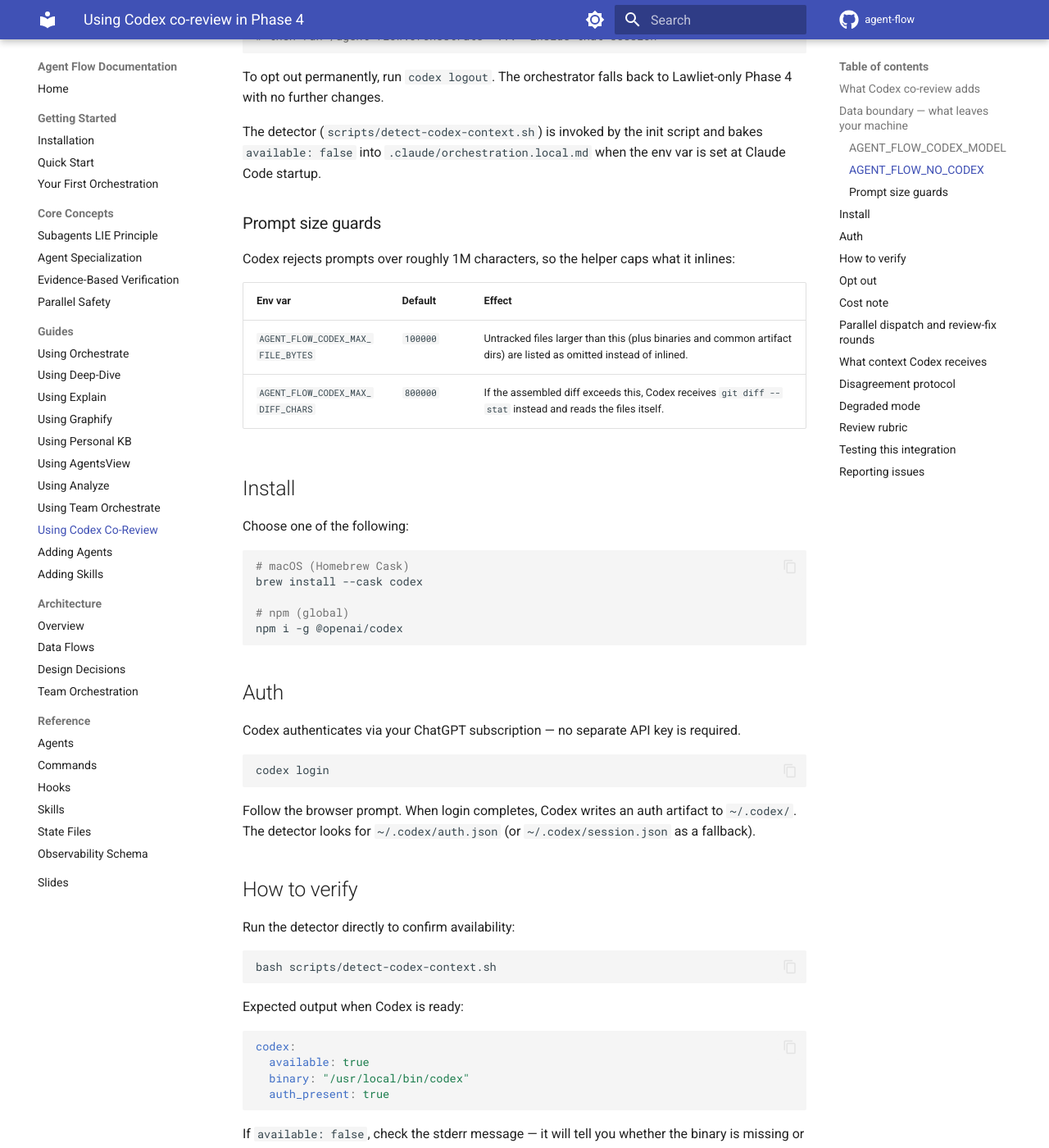
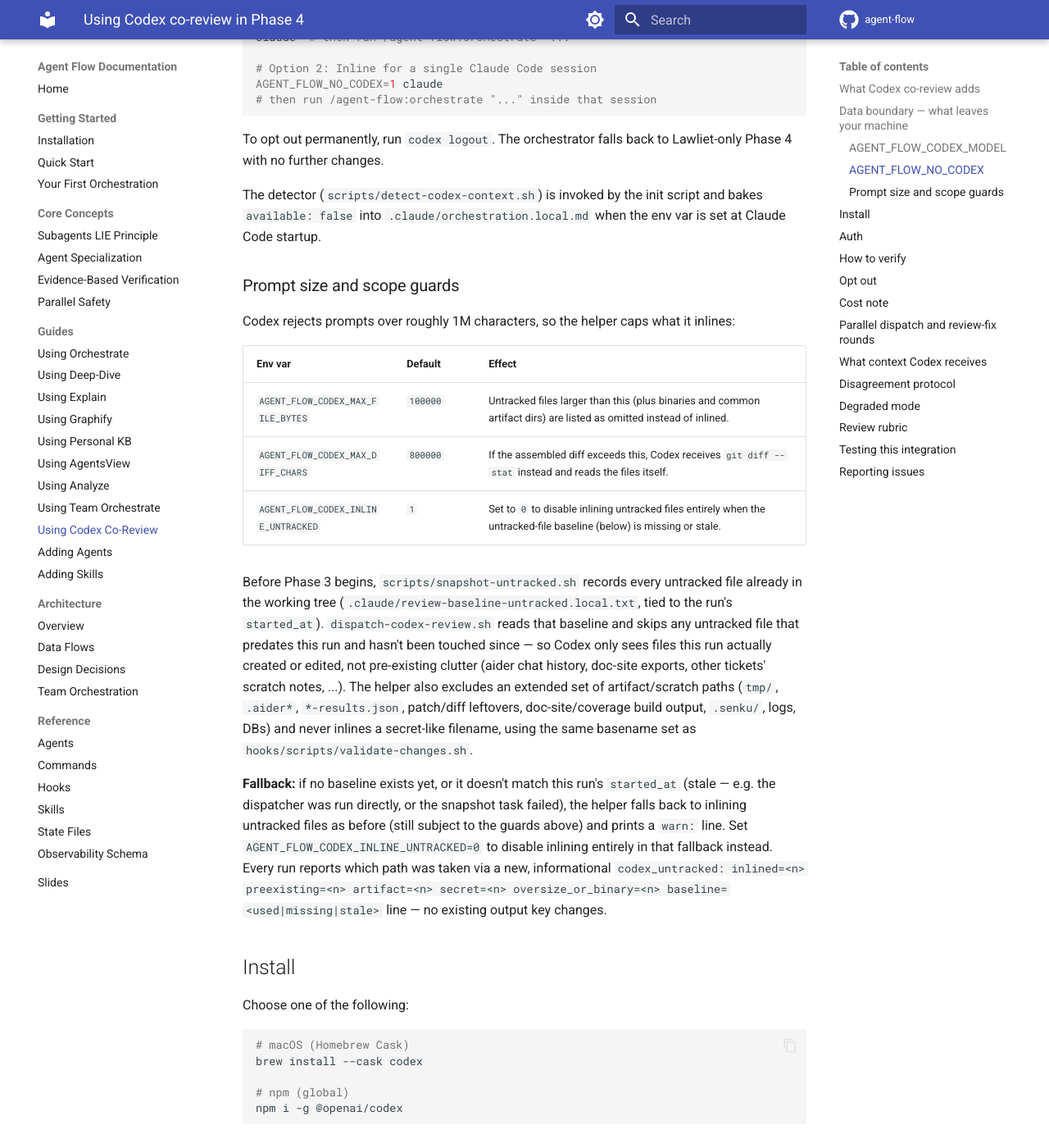
Before and after one commit to josix/agent-flow, an MkDocs documentation site: the page built from docs/guides/using-codex-review.md, in a window 1280 px wide and 1400 px high, scrolled down 1634 px. Shown: the whole window at 82% size. Built offline with MkDocs 1.6.1 and Material for MkDocs 9.7.7, drawn with Linux system fonts in a browser that asks for light colours; comment, search, counter and statistics services are not loaded; some of the changed text lies outside the part shown.

Commit message:
docs: document the untracked-file baseline for Codex review
Documents scripts/snapshot-untracked.sh, the untracked-file precedence
order, the new codex_untracked stdout key, and the
AGENT_FLOW_CODEX_INLINE_UNTRACKED kill switch across commands/orchestrate.md
(manual Phase 3), the codex-co-review skill reference, the Codex co-review
guide (data boundary, prompt/scope guards, context list), the commands
reference (sequence diagram + env var table), and a new state-files.md
section for review-baseline-untracked.local.txt.

Co-Authored-By: Claude Fable 5.1 <noreply@anthropic.com>
Claude-Session: https://claude.ai/code/session_01XtkZ8b2yn9FPXZtzwsQYaR

```diff
--- a/docs/guides/using-codex-review.md
+++ b/docs/guides/using-codex-review.md
@@ -24,10 +24,14 @@ servers via your authenticated Codex CLI session:
 
 - The full diff under review (`git merge-base HEAD <default-branch>..HEAD` plus
   any uncommitted working-tree changes), or — in review-fix rounds 2+ — only
-  the changes since the previous round (`--diff-base <rev>`). Untracked
-  binaries, artifact directories, and files over `AGENT_FLOW_CODEX_MAX_FILE_BYTES`
-  are listed as omitted rather than inlined; a diff over
-  `AGENT_FLOW_CODEX_MAX_DIFF_CHARS` is replaced by `git diff --stat`.
+  the changes since the previous round (`--diff-base <rev>`). Only untracked
+  files created or modified during this run are inlined — files that already
+  existed before the run (per the snapshot taken at Phase 3 start) are left
+  out and only counted. Untracked binaries, artifact/scratch directories, and
+  files over `AGENT_FLOW_CODEX_MAX_FILE_BYTES` are listed as omitted rather
+  than inlined; secret-like filenames (`.env`, `*.pem`, `id_rsa*`, ...) are
+  never inlined; a diff over `AGENT_FLOW_CODEX_MAX_DIFF_CHARS` is replaced by
+  `git diff --stat`.
 - The task description as recorded in the orchestrator's state file
   `.claude/orchestration.local.md` (the shared helper accepts the path via
   `--state-file`).
@@ -78,7 +82,7 @@ The detector (`scripts/detect-codex-context.sh`) is invoked by the init script
 and bakes `available: false` into `.claude/orchestration.local.md` when the env
 var is set at Claude Code startup.
 
-### Prompt size guards
+### Prompt size and scope guards
 
 Codex rejects prompts over roughly 1M characters, so the helper caps what it
 inlines:
@@ -87,6 +91,29 @@ inlines:
 |---------|---------|--------|
 | `AGENT_FLOW_CODEX_MAX_FILE_BYTES` | `100000` | Untracked files larger than this (plus binaries and common artifact dirs) are listed as omitted instead of inlined. |
 | `AGENT_FLOW_CODEX_MAX_DIFF_CHARS` | `800000` | If the assembled diff exceeds this, Codex receives `git diff --stat` instead and reads the files itself. |
+| `AGENT_FLOW_CODEX_INLINE_UNTRACKED` | `1` | Set to `0` to disable inlining untracked files entirely when the untracked-file baseline (below) is missing or stale. |
+
+Before Phase 3 begins, `scripts/snapshot-untracked.sh` records every untracked
+file already in the working tree (`.claude/review-baseline-untracked.local.txt`,
+tied to the run's `started_at`). `dispatch-codex-review.sh` reads that
+baseline and skips any untracked file that predates this run and hasn't been
+touched since — so Codex only sees files this run actually created or edited,
+not pre-existing clutter (aider chat history, doc-site exports, other
+tickets' scratch notes, ...). The helper also excludes an extended set of
+artifact/scratch paths (`tmp/`, `.aider*`, `*-results.json`, patch/diff
+leftovers, doc-site/coverage build output, `.senku/`, logs, DBs) and never
+inlines a secret-like filename, using the same basename set as
+`hooks/scripts/validate-changes.sh`.
+
+**Fallback:** if no baseline exists yet, or it doesn't match this run's
+`started_at` (stale — e.g. the dispatcher was run directly, or the snapshot
+task failed), the helper falls back to inlining untracked files as before
+(still subject to the guards above) and prints a `warn:` line. Set
+`AGENT_FLOW_CODEX_INLINE_UNTRACKED=0` to disable inlining entirely in that
+fallback instead. Every run reports which path was taken via a new,
+informational `codex_untracked: inlined=<n> preexisting=<n> artifact=<n>
+secret=<n> oversize_or_binary=<n> baseline=<used|missing|stale>` line — no
+existing output key changes.
 
 ## Install
 
@@ -170,7 +197,8 @@ Each Codex invocation in Phase 4 is given the following context:
   `.claude/orchestration.local.md`. The shared helper accepts the state-file
   path via its `--state-file` flag.
 - `git diff` of changes under review (whole branch in round 1; only the fix
-  diff via `--diff-base` in later rounds; subject to the size guards above)
+  diff via `--diff-base` in later rounds; subject to the size and scope
+  guards above, including the untracked-file baseline)
 - Lawliet's findings — only on a sequential re-check (`--lawliet-findings`),
   never in the default parallel flow
 - The plugin rubric `templates/codex/review-rubric.md`, inlined at the top of the prompt
```
Also changed, not shown: commands/orchestrate.md (+4 -1 lines), docs/reference/commands.md (+2 -0 lines), docs/reference/state-files.md (+17 -0 lines), skills/verification-gates/references/codex-co-review.md (+2 -0 lines).
